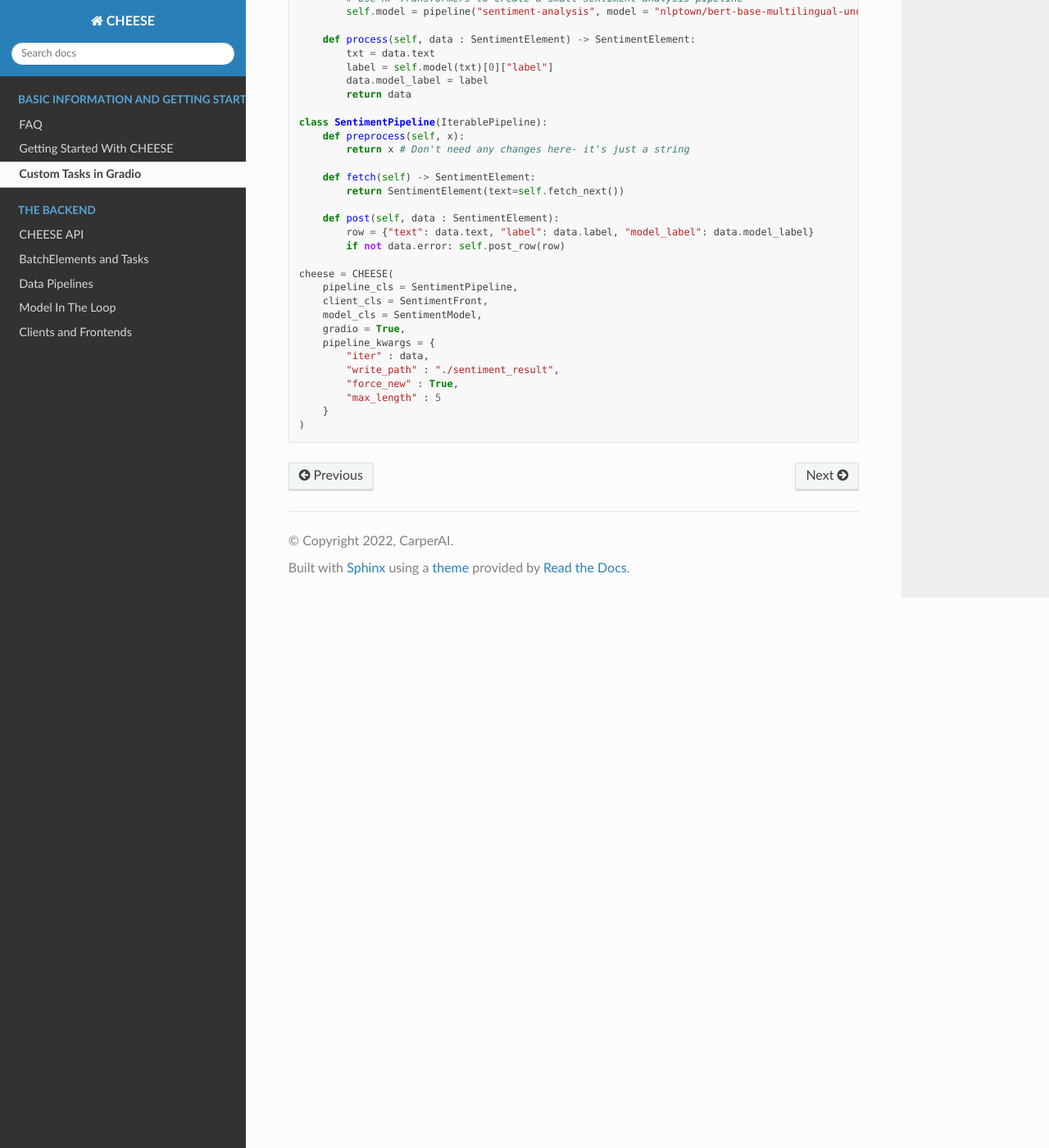
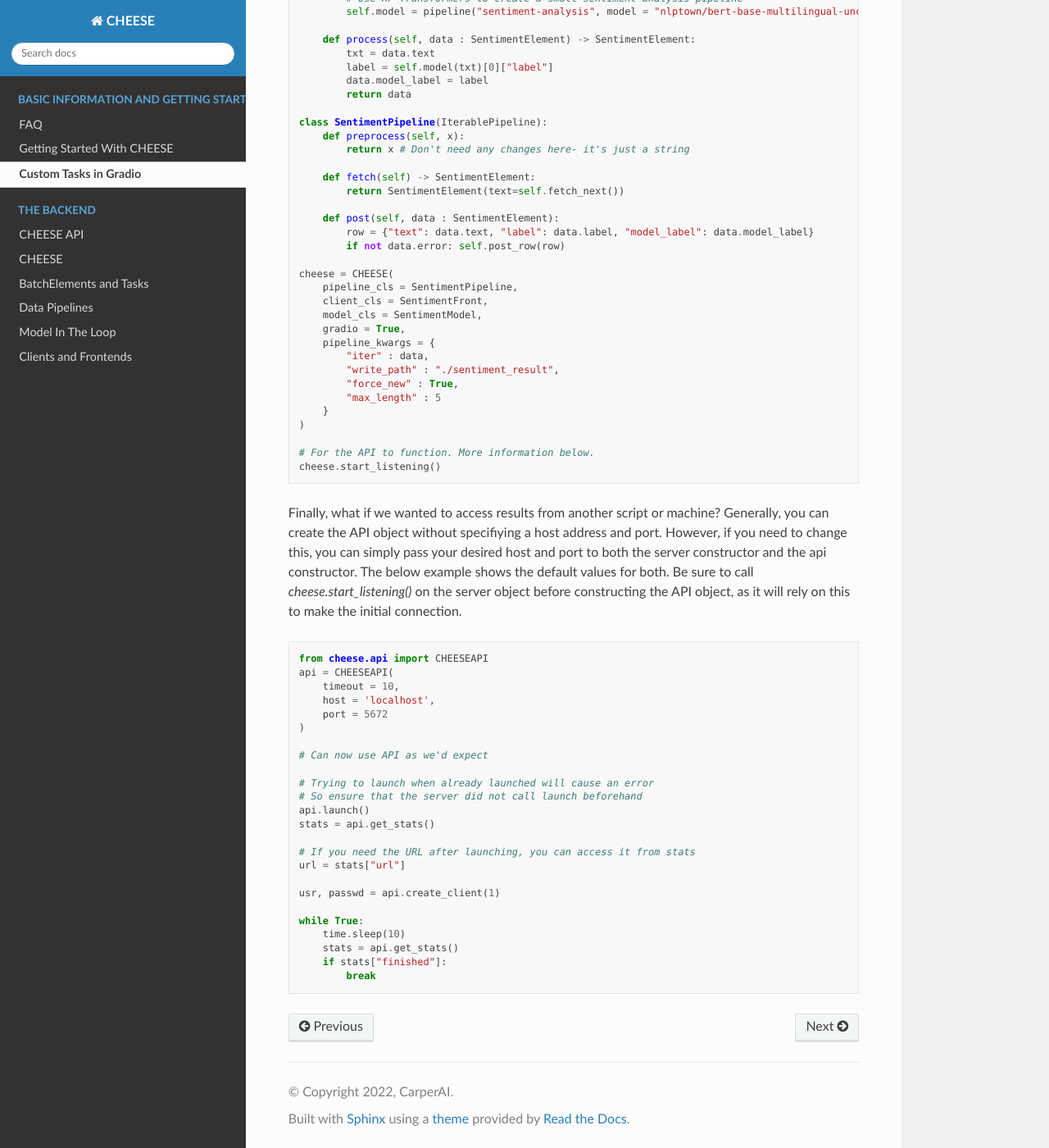
Before and after one commit to CarperAI/cheese, a Sphinx documentation site: the page built from docs/source/customtask.rst, in a window 1280 px wide and 1400 px high, scrolled down 3131 px. Shown: the whole window at 82% size. Built offline with Sphinx 7.4.7 and the Read the Docs theme 2.0.0, drawn with Linux system fonts in a browser that asks for light colours.

Commit message:
Update docs

```diff
--- a/docs/source/backend/api.rst
+++ b/docs/source/cheese/cheese.rst
@@ -1,10 +1,10 @@
-.. _api:
+.. _cheese:
 
-CHEESE API
+CHEESE
 ***********
 
 Once you have a pipeline, data, and a frontend set up, running CHEESE (and adding or removing clients) is simple!
 You just launch CHEESE and add as many clients as you wish.
 
-.. autoclass:: cheese.api.CHEESE
+.. autoclass:: cheese.CHEESE
     :members:
--- a/docs/source/customtask.rst
+++ b/docs/source/customtask.rst
@@ -189,3 +189,41 @@ to construction of the CHEESE object is specifiying a model class.
             "max_length" : 5
         }
     )
+
+    # For the API to function. More information below.
+    cheese.start_listening()
+
+Finally, what if we wanted to access results from another script or machine? Generally, you can
+create the API object without specifiying a host address and port. However,
+if you need to change this, you can simply pass your desired host and port
+to both the server constructor and the api constructor. The below example
+shows the default values for both. Be sure to call `cheese.start_listening()` on the
+server object before constructing the API object, as it will rely on this
+to make the initial connection.
+
+.. code-block:: python
+
+    from cheese.api import CHEESEAPI
+    api = CHEESEAPI(
+        timeout = 10,
+        host = 'localhost',
+        port = 5672
+    )
+
+    # Can now use API as we'd expect
+
+    # Trying to launch when already launched will cause an error
+    # So ensure that the server did not call launch beforehand
+    api.launch()
+    stats = api.get_stats()
+
+    # If you need the URL after launching, you can access it from stats
+    url = stats["url"]
+
+    usr, passwd = api.create_client(1)
+
+    while True:
+        time.sleep(10)
+        stats = api.get_stats()
+        if stats["finished"]:
+            break
--- a/docs/source/faq.rst
+++ b/docs/source/faq.rst
@@ -17,3 +17,9 @@ Q: How do I run CHEESE?
 
 A: You can refer to :ref:`getting started <started>` to get CHEESE running. For more info on
 creating your own tasks in CHEESE you can refer to :ref:`custom tasks in gradio <customtask>`.
+
+Q: Does the server have to be run from my application?
+
+A: Nope! There are many use cases in which you may want to run CHEESE separately from your application that you wish to connect to CHEESE.
+This is the purpose of :code:`cheese.api`. You can the server as you would normally, then you can call upon
+the :code:`cheese.api.CHEESEAPI` object to use any of the functionality of :code:`cheese.CHEESE`.
```
Also changed, not shown: other parts of docs/source/customtask.rst (+1 -1 lines), docs/source/cheese/api.rst (added, +9 -0 lines), docs/source/index.rst (+6 -5 lines), docs/source/cheese/data.rst (renamed from docs/source/backend/data.rst), docs/source/cheese/gradio_client.rst (renamed from docs/source/backend/gradio_client.rst), docs/source/cheese/model.rst (renamed from docs/source/backend/model.rst), docs/source/cheese/pipeline.rst (renamed from docs/source/backend/pipeline.rst).
